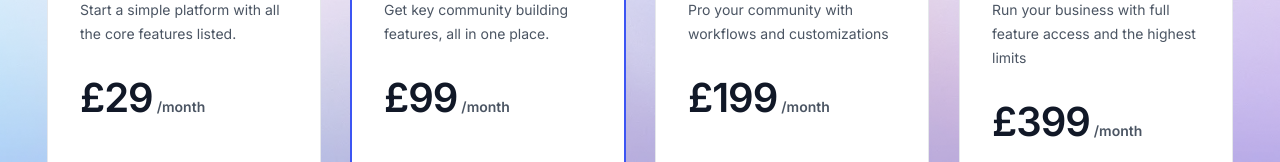
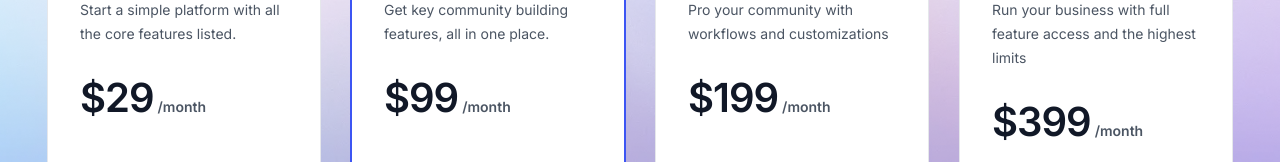
Before and after one commit to FitWith/withme-pricing-test, a Next.js app: page / in a window 1280 px wide. Shown: the part 638-800 px from the top of the page. Built offline with nearby package versions, Linux system fonts and the light colour scheme.

Commit message:
add currency symbol handling and update pricing format

```diff
--- a/src/components/Pricing.tsx
+++ b/src/components/Pricing.tsx
@@ -56,10 +56,22 @@ const getBuyLink = (productId: string | { [K in FrequencyValue]: string }, frequ
   return `${STRIPE_BASE_URL}${frequency ? productId[frequency] : ''}`;
 }
 
+const getCurrencySymbol = () => {
+  if (typeof window !== 'undefined' && typeof navigator !== 'undefined') {
+    const locale = navigator.language;
+    console.log("🚀 ~ getCurrencySymbol ~ locale:", locale)
+    if (locale.startsWith('en-US')) {
+      return '$';
+    } else if (locale.startsWith('en-GB')) {
+      return '£';
+    }
+  }
+  return '$'; // Default to USD if locale is not US or UK
+};
 
 const frequencies: { value: FrequencyValue; label: string; priceSuffix: string; saving: string }[] = [
-  { value: 'monthly', label: 'Monthly', priceSuffix: '/month', saving: '£0' },
-  { value: 'annually', label: 'Annually', priceSuffix: '/month, billed annually', saving: '£48' },
+  { value: 'monthly', label: 'Monthly', priceSuffix: '/month', saving: '0' },
+  { value: 'annually', label: 'Annually', priceSuffix: '/month, billed annually', saving: '48' },
 ]
 
 const tiers: {
@@ -78,7 +90,7 @@ const tiers: {
     name: 'Starter' as const,
     id: 'tier-starter',
     description: 'Start a simple platform with all the core features listed.',
-    price: { monthly: '£29', annually: '£25', saving: '£48' },
+    price: { monthly: '29', annually: '25', saving: '48' },
     href: 'https://withme.so/pricing-table',
     secondary_headers: ['Core features:', 'Plus:'],
     firstGroup: [
@@ -109,7 +121,7 @@ const tiers: {
     name: 'Growth' as const,
     id: 'tier-growth',
     description: 'Get key community building features, all in one place.',
-    price: { monthly: '£99', annually: '£84', saving: '£180' },
+    price: { monthly: '99', annually: '84', saving: '180' },
     href: 'https://withme.so/pricing-table',
     secondary_headers: ['Everything in Starter, plus:'],
     firstGroup: [
@@ -125,7 +137,7 @@ const tiers: {
     name: 'Pro' as const,
     id: 'tier-pro',
     description: 'Pro your community with workflows and customizations',
-    price: { monthly: '£199', annually: '£169', saving: '£360' },
+    price: { monthly: '199', annually: '169', saving: '360' },
     href: 'https://withme.so/pricing-table',
     secondary_headers: ['Everything in Growth, plus:', 'Annual plan only:'],
     firstGroup: [
@@ -145,7 +157,7 @@ const tiers: {
     name: 'Enterprise' as const,
     id: 'tier-enterprise',
     description: 'Run your business with full feature access and the highest limits',
-    price: { monthly: '£399', annually: '£339', saving: '£720' },
+    price: { monthly: '399', annually: '339', saving: '720' },
     href: 'https://withme.so/pricing-table',
     secondary_headers: ['Everything in Pro, plus:', 'Annual plan only:'],
     firstGroup: [
@@ -220,6 +232,7 @@ function classNames(...classes: string[]): string {
 
 
 function SuccessLaunch() {
+  const currencySymbol = getCurrencySymbol();
   return (
     <div className="bg-white py-12 sm:py-12 mb-12">
       <div className="mx-auto max-w-7xl">
@@ -245,8 +258,8 @@ function SuccessLaunch() {
               <div className="mx-auto max-w-xs px-8">
                 <p className="text-base font-semibold text-gray-600">Implementation Specialist</p>
                 <p className="mt-6 flex items-baseline justify-center gap-x-2">
-                  <span className="text-5xl font-semibold tracking-tight text-gray-900">£1000</span>
-                  <span className="text-sm/6 font-semibold tracking-wide text-gray-600">GBP</span>
+                  <span className="text-5xl font-semibold tracking-tight text-gray-900">{currencySymbol}1000</span>
+                  <span className="text-sm/6 font-semibold tracking-wide text-gray-600">{currencySymbol === '£' ? 'GBP' : 'USD'}</span>
                 </p>
                 <a
                   href={getBuyLink(PRODUCT_IDS.implementation)} target='_blank'
@@ -270,6 +283,7 @@ function SuccessLaunch() {
 
 
 export default function Pricing() {
+  const currencySymbol = getCurrencySymbol();
   const [frequency, setFrequency] = useState<{ value: FrequencyValue; label: string; priceSuffix: string , saving: string }>(frequencies[0]);
 
   return (
@@ -325,13 +339,13 @@ export default function Pricing() {
             <p className="mt-6 flex flex-col">
               <span className="flex items-baseline gap-x-1">
                 <span className="text-4xl font-semibold tracking-tight text-gray-900">
-                  {tier.price[frequency.value]}
+                  {currencySymbol}{tier.price[frequency.value]}
                 </span>
                 <span className="text-sm/6 font-semibold text-gray-600">{frequency.priceSuffix}</span>
               </span>
               {
                 frequency.value === 'annually' ?
-                  <span className="text-sm/6 font-semibold text-[#4159F2] mt-1">Saving {tier.price.saving}</span>
+                  <span className="text-sm/6 font-semibold text-[#4159F2] mt-1">Saving {currencySymbol}{tier.price.saving}</span>
                 :
                 <span className="text-sm/6 font-semibold text-[#4159F2] mt-1">&nbsp;</span>
               }
```
